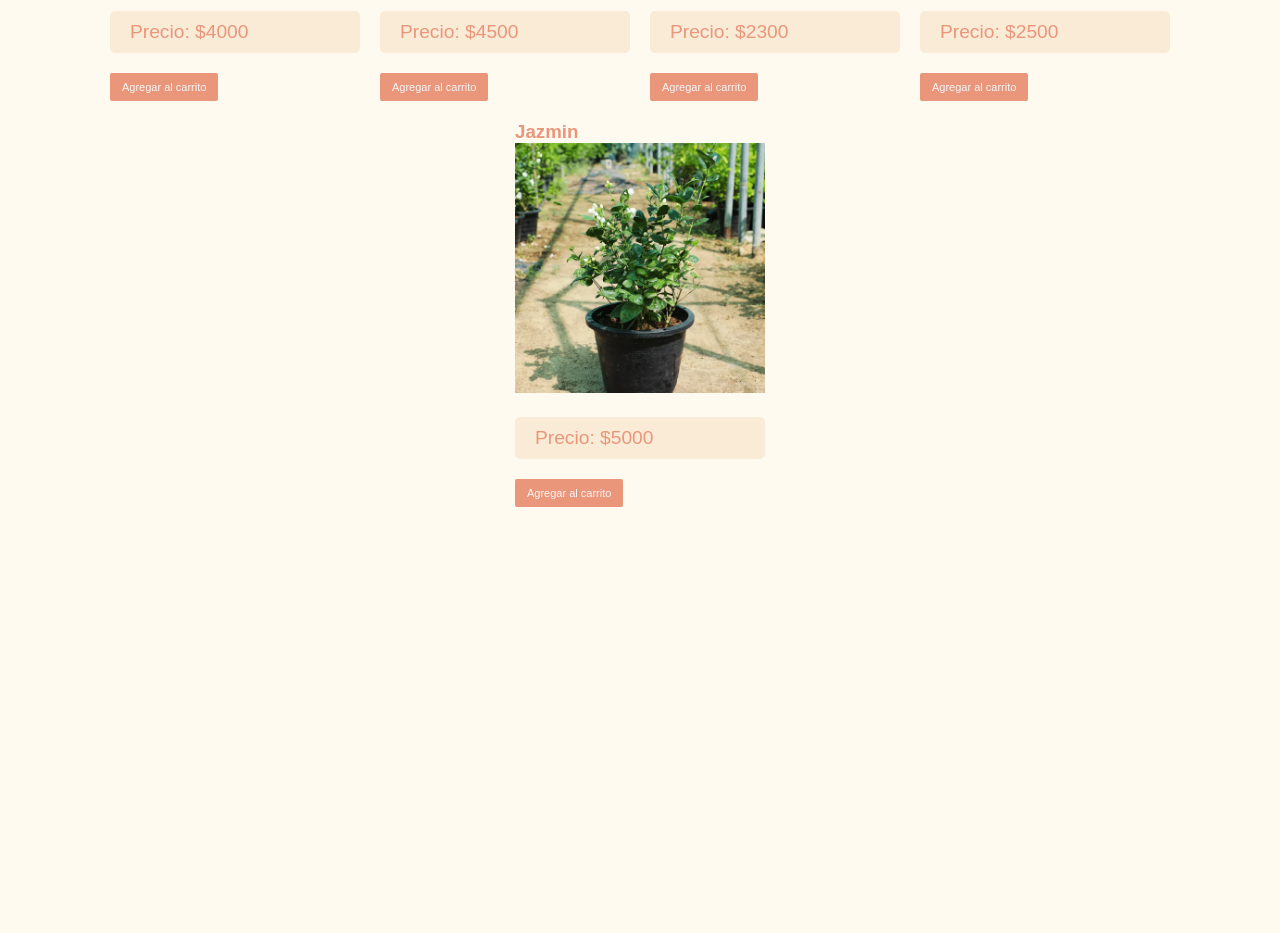
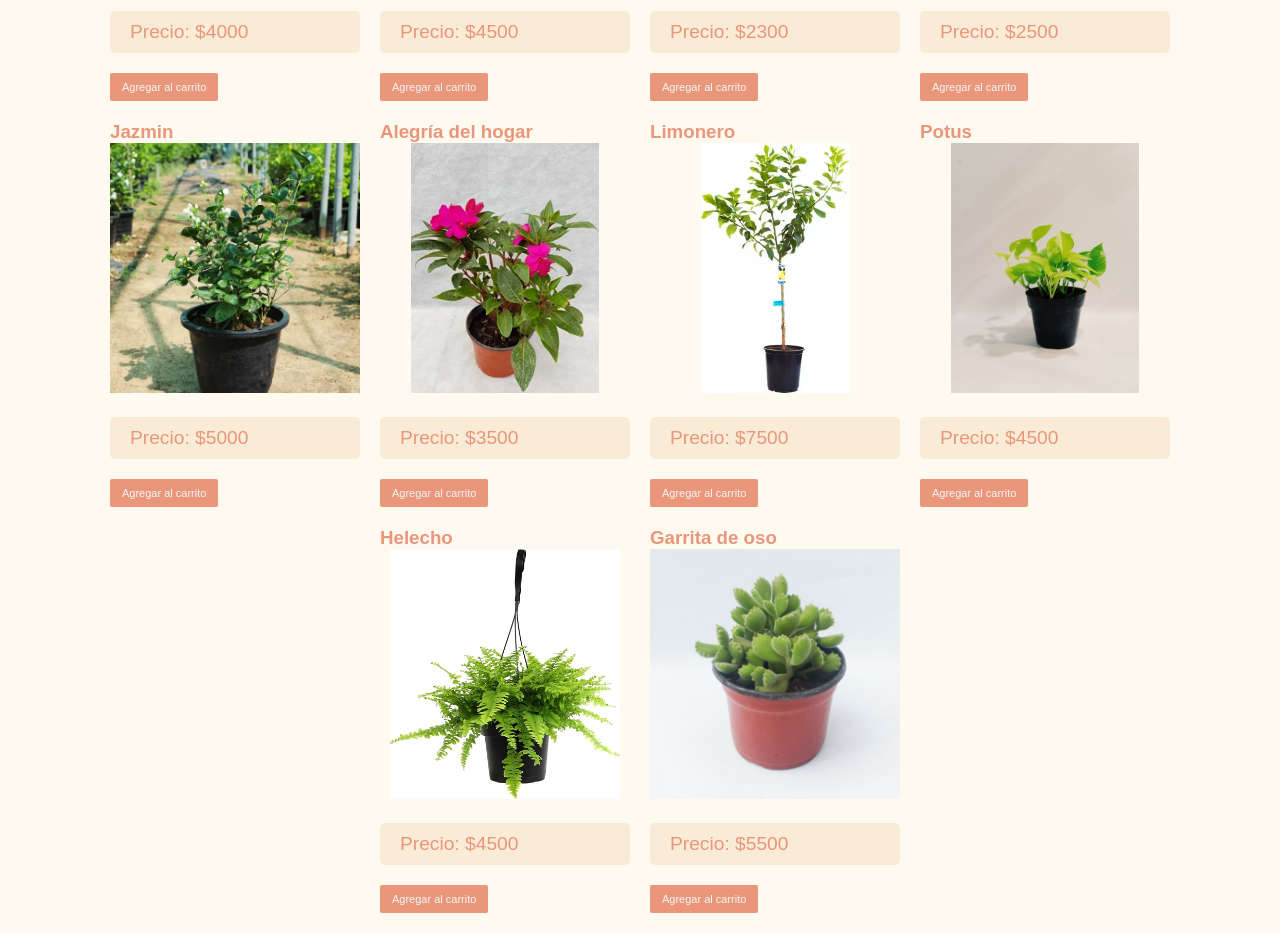
Before and after one commit to Marinarapela/ProyectoFinal-Rapela, a plain HTML site: page pages/productos.html in a window 1280 px wide. Shown: the part 560-1493 px from the top of the page. Before the commit the page ends 1087 px from the top, so only its background shows below. Drawn offline with nearby package versions, Linux system fonts and the light colour scheme; some packages are replaced by stand-ins of ours; a script that the page names is missing.

Commit message:
arreglo de rutas y adicion de productos

```diff
--- a/db/data.json
+++ b/db/data.json
@@ -28,5 +28,35 @@
         "nombre": "Jazmin",
         "precio": 5000,
         "imagen": "../assets/jazmin.jpeg"
+    },
+    {
+        "id": 6,
+        "nombre": "Alegría del hogar",
+        "precio": 3500,
+        "imagen": "../assets/alegria.jpeg"
+    },
+    {
+        "id": 7,
+        "nombre": "Limonero",
+        "precio": 7500,
+        "imagen": "../assets/limonero.jpeg"
+    },
+    {
+        "id": 8,
+        "nombre": "Potus",
+        "precio": 4500,
+        "imagen": "../assets/potus.jpg"
+    },
+    {
+        "id": 9,
+        "nombre": "Helecho",
+        "precio": 4500,
+        "imagen": "../assets/helecho.jpeg"
+    },
+    {
+        "id": 10,
+        "nombre": "Garrita de oso",
+        "precio": 5500,
+        "imagen": "../assets/garrita.jpeg"
     }
 ]
--- a/pages/productos.html
+++ b/pages/productos.html
@@ -20,7 +20,7 @@
         <div class="navbar-nav">
         <a class="nav-link" href="../index.html">Inicio</a>
         <a class="nav-link active" aria-current="page" href="#">Productos</a>
-        <a class="nav-link" href="./carrito.html">Carrito</a>
+        <a class="nav-link" href="carrito.html">Carrito</a>
         </div>
     </div>
     </div>
```
Also changed, not shown: index.html (+3 -3 lines), pages/carrito.html (+1 -1 lines), assets/alegria.jpeg (added), assets/garrita.jpeg (added), assets/helecho.jpeg (added), assets/limonero.jpeg (added), assets/potus.jpg (added).
